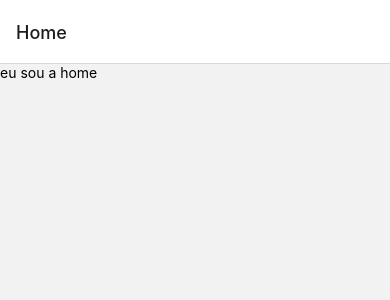
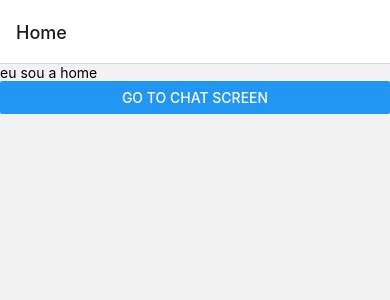
Before and after one commit to juan-20/Tinder-clone, a React Native app: screen /Home in a window 390 px wide. Shown: the top 300 px of the page. Built offline with nearby package versions, Linux system fonts and the light colour scheme.

Commit message:
Finishing basic routes :construction:

```diff
--- a/StackNavigator.js
+++ b/StackNavigator.js
@@ -2,17 +2,25 @@
 import React from 'react';
 import ChatScreen from './screens/ChatScreen';
 import HomeScreen from './screens/HomeScreen';
+import LoginScreen from './screens/LoginScreen';
 
 const Stack = createNativeStackNavigator();
 
 // import { Container } from './styles';
 
 const StackNavigator = () => {
+    const user = true;
     return (
         <Stack.Navigator>
-            <Stack.Screen name="Home" component={HomeScreen} />
-            <Stack.Screen name="Chat" component={ChatScreen} />
-        </Stack.Navigator>
+            {user ? (
+                <>
+                    <Stack.Screen name="Home" component={HomeScreen} />
+                    <Stack.Screen name="Chat" component={ChatScreen} />
+                </>
+            ) : (
+                <Stack.Screen name="Login" component={LoginScreen} />
+            )}
+        </Stack.Navigator >
     );
 }
 
--- a/screens/ChatScreen.js
+++ b/screens/ChatScreen.js
@@ -1,5 +1,5 @@
 import React from 'react';
-import { View } from 'react-native';
+import { View, Text } from 'react-native';
 
 const ChatScreen = () => {
   return (
--- a/screens/HomeScreen.js
+++ b/screens/HomeScreen.js
@@ -1,10 +1,13 @@
+import { useNavigation } from '@react-navigation/native';
 import React from 'react';
-import { View, Text } from 'react-native';
+import { View, Text, Button } from 'react-native';
 
 const HomeScreen = () => {
+  const navigation = useNavigation();
   return (
     <View>
       <Text>eu sou a home</Text>
+      <Button title="Go to chat screen" onPress={() => navigation.navigate('Chat')} />
     </View>
   );
 }
--- /dev/null
+++ b/screens/LoginScreen.js
@@ -0,0 +1,14 @@
+import React from 'react';
+import { View, Text } from 'react-native';
+
+// import { Container } from './styles';
+
+const LoginScreen = () => {
+    return (
+        <View>
+            <Text>Login to the app</Text>
+        </View>
+    );
+}
+
+export default LoginScreen;
```
